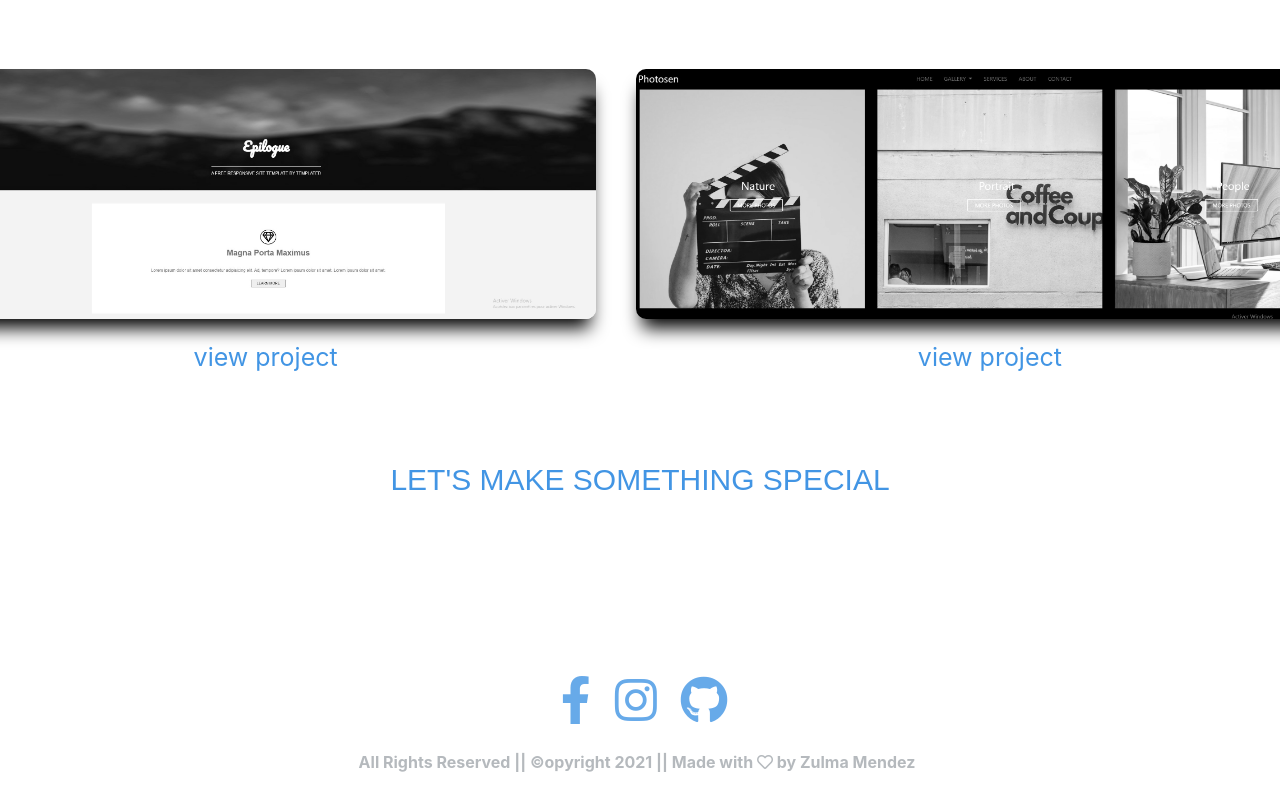
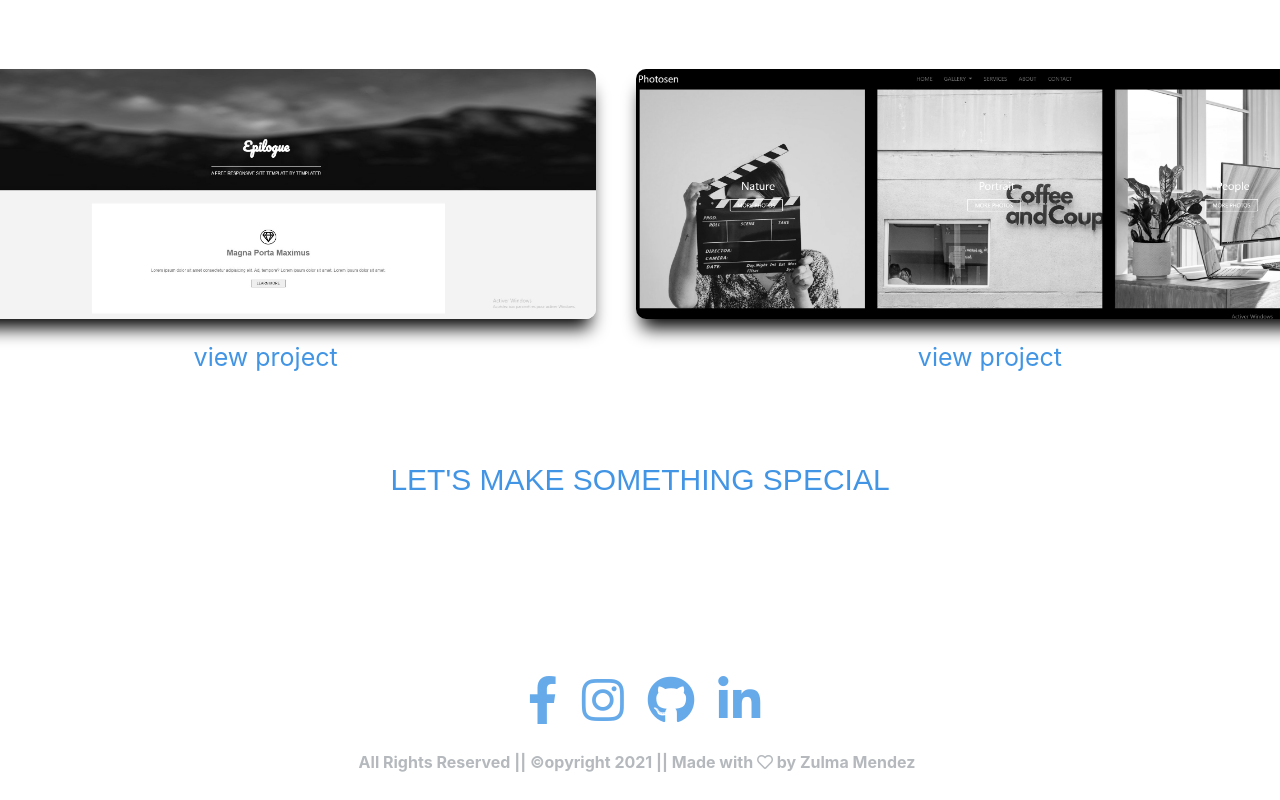
Before and after one commit to ZulMendez/react-portfolio-16, a React (Create React App) app: page / in a window 1280 px wide. Shown: the part 2957-3757 px from the top of the page. Built offline with nearby package versions, Linux system fonts and the light colour scheme; a web font is replaced by a local one.

Commit message:
add lien linkedIn

```diff
--- a/src/App.js
+++ b/src/App.js
@@ -7,7 +7,6 @@ import Gallery from './pages/Gallery';
 import Contact from './pages/ContactPage';
 import { MyProvider } from './components/Language';
 import { MyContext } from './components/Language';
-
 
 function App() {
   return (
--- a/src/components/Footer.js
+++ b/src/components/Footer.js
@@ -9,7 +9,8 @@ export default function Footer() {
                     <div className="d-flex justify-content-center mt-3">
                         <a className="lien" href="https://www.facebook.com/ztsimi.1"><i className="fab fa-facebook-f fa-3x p-2 ml-2"></i></a>
                         <a className="lien" href="https://www.instagram.com/mendez_ulma/"><i className="fab fa-instagram fa-3x p-2 ml-2"></i></a>
-                        <a className="lien" href="https://github.com/ZulMendez"><i className="fab fa-github fa-3x p-2  ml-2"></i></a>
+                        <a className="lien" href="https://github.com/ZulMendez"><i className="fab fa-github fa-3x p-2 ml-2"></i></a>
+                        <a className="lien" href="https://www.linkedin.com/in/zulma-mendez/"><i class="fab fa-linkedin-in fa-3x p-2 ml-2"></i></a>
                     </div>
                     <div className="mt-2 text-white">
                         <p className="textFooter font-weight-bold text-secondary mr-3">All Rights Reserved || &copy;opyright 2021 || Made with <i className="far fa-heart"></i> by Zulma Mendez</p>
--- a/src/css/About.css
+++ b/src/css/About.css
@@ -24,6 +24,7 @@
 .aboutCont {
     margin-top: 25%
 }
+
 @media screen and (max-width: 960px) {
     .infos {
         display: block;
--- a/src/css/Banner.css
+++ b/src/css/Banner.css
@@ -34,6 +34,7 @@
     height: auto;
     z-index: -1;
 }
+
 @media screen and (max-width: 960px) {
     .logo {
         width: 400px;
@@ -42,6 +43,7 @@
         top: 2%;
     }
 }
+
 @media only screen and (max-width: 600px) {
     .logo {
         display: none;
--- a/src/css/Boxes.css
+++ b/src/css/Boxes.css
@@ -68,6 +68,7 @@
         font-size: 20px;
     }
 }
+
 @media only screen and (max-width: 600px) {
     .titreGallery {
         font-size: 30px;
@@ -76,7 +77,6 @@
         display: block;
     }
     .box {
-        /* width: 350px; */
         margin: 50px 10px 10px 12px;
     }
     .btnGallery {
--- a/src/css/Footer.css
+++ b/src/css/Footer.css
@@ -20,6 +20,7 @@
         font-size: 13px;
     }
 }
+
 @media only screen and (max-width: 600px) {
     .lien {
         font-size: 15px;
--- a/src/css/LighSpeed.css
+++ b/src/css/LighSpeed.css
@@ -57,6 +57,7 @@
     border: none;
     box-shadow: 0px 15px 18px -6px black;
 }
+
 @media screen and (max-width: 960px) {
     .btnSkills {
         padding: 10px;
@@ -83,6 +84,7 @@
         height: 100px;
     }
 }
+
 @media only screen and (max-width: 600px) {
     .btnSkills {
         padding: 10px;
--- a/src/css/Navigation.css
+++ b/src/css/Navigation.css
@@ -175,6 +175,7 @@ p {
         align-items: center;
     }
 }
+
 @media only screen and (max-width: 600px) {
     .menu-bars {
         font-size: 3rem;
--- a/src/pages/Skills.js
+++ b/src/pages/Skills.js
@@ -1,13 +1,11 @@
 import React, { Fragment } from 'react';
 import LightSpeedPage from '../components/LighSpeedPage';
-import {Link} from 'react-router-dom';
+// import {Link} from 'react-router-dom';
 
 export default function Skills() {
     return (
         <Fragment>
-            {/* <Link to='/skills'> */}
-                <LightSpeedPage/>
-            {/* </Link> */}
+            <LightSpeedPage/>
         </Fragment>
     )
 };
```
